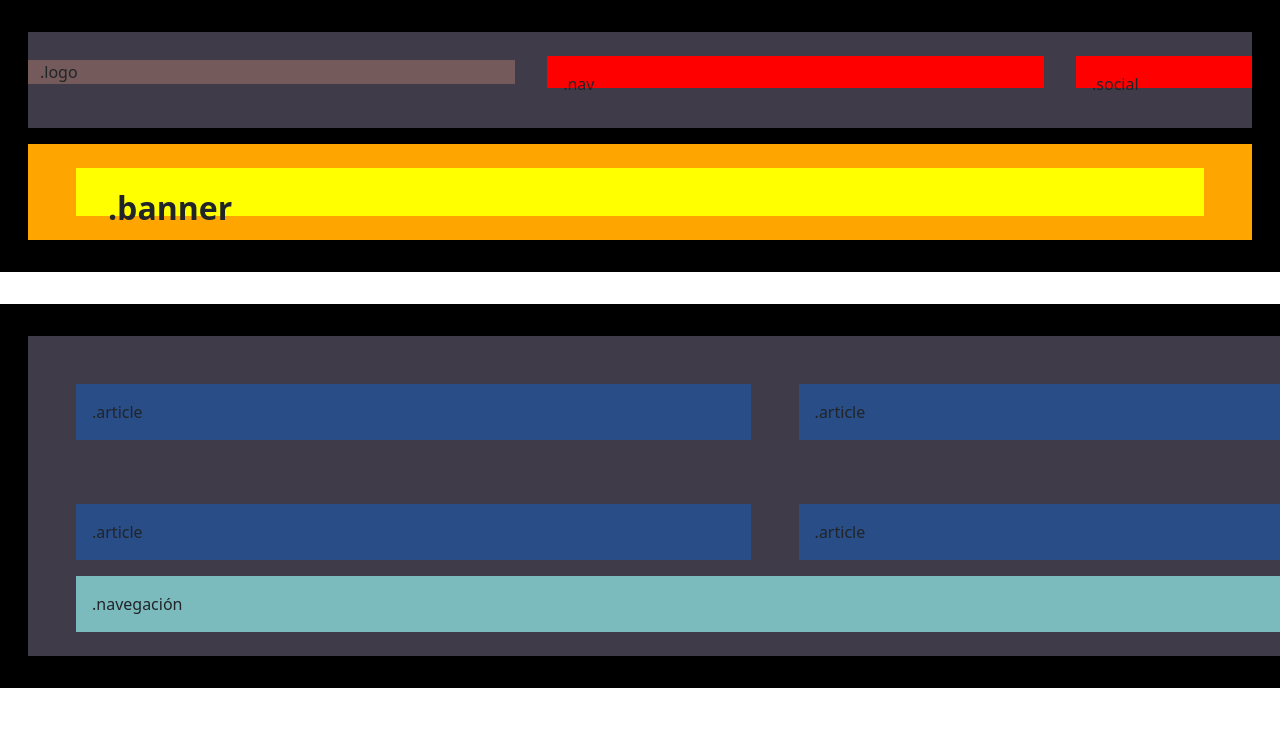
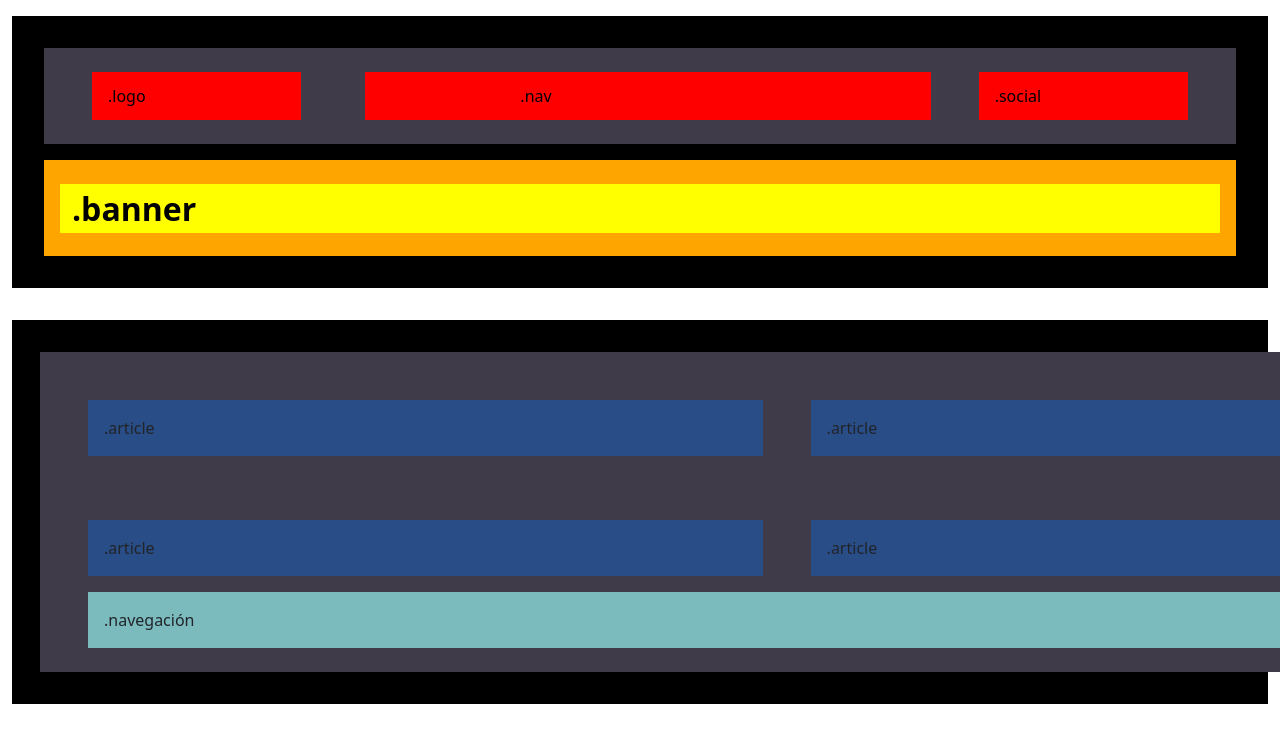
Before and after one commit to Orealba/It-Academy-ejercicio-1-curso-puente, a plain HTML site: page index.html in a window 1280 px wide. Shown: the top 742 px of the page. Drawn offline with nearby package versions, Linux system fonts and the light colour scheme.

Commit message:
cambios css

```diff
--- a/index.css
+++ b/index.css
@@ -1,37 +1,50 @@
-.header-container {
+.header-ejercicio {
   max-width: 100%;
   height: 100%;
   background-color: black;
   padding: 1rem;
+  margin-top: 1rem;
 }
 .header-primerosRectangulo {
   align-items: center;
-  justify-content: center;
+
   display: flex;
   height: 6rem;
   background-color: rgb(64, 59, 73);
   margin: 1rem;
 }
 .header-primerosCuadros-logo {
-  background-color: rgb(116, 90, 90);
+  background-color: red;
+  width: 25rem;
+  height: 3rem;
+  margin-left: 3rem;
+  margin-right: 2rem;
+  padding-left: 1rem;
+  text-align: start;
+  border: 0;
+}
+.header-primerosCuadros-logo:hover {
+  background-color: rgb(255, 46, 213);
+  transform: scale(1.2);
 }
 .header-primerosCuadros-nav {
   background-color: red;
   width: 55rem;
-  height: 2rem;
+  height: 3rem;
   margin-left: 2rem;
   padding-right: 15rem;
   padding-left: 1rem;
-  padding-top: 1rem;
+  border: 0;
 }
 .header-primerosCuadros-social {
   background-color: red;
-  width: 5rem;
-  height: 2rem;
-  margin-left: 2rem;
-  padding-right: 10rem;
+  width: 25rem;
+  height: 3rem;
+  margin-left: 3rem;
+  margin-right: 3rem;
   padding-left: 1rem;
-  padding-top: 1rem;
+  text-align: start;
+  border: 0;
 }
 
 .header-segundoRectangulo {
@@ -44,16 +57,16 @@
 }
 .header-primerosCuadros-banner {
   background-color: yellow;
-  height: 2rem;
-
+  height: 1rem;
+  width: 100%;
+  text-align: start;
+  margin-top: 0.5rem;
+  margin-bottom: 2rem;
   margin-left: 2rem;
-  margin-right: 2rem;
-  margin-top: 0.5rem;
-
-  padding-left: 2rem;
-  padding-top: 1rem;
-  padding-bottom: 2rem;
+  padding-left: 1rem;
+  padding-bottom: 3rem;
   font-size: 2rem;
+  border: 0;
 }
 
 .body-container {
@@ -108,3 +121,4 @@
   margin: 2rem;
   padding: 1rem;
 }
+/*Media query*/
--- a/index.html
+++ b/index.html
@@ -12,18 +12,23 @@
     <link
       href="https://cdn.jsdelivr.net/npm/bootstrap@5.3.0/dist/css/bootstrap.min.css"
       rel="stylesheet" />
-    <div class="header-container container-fluid">
+    <div class="container-fluid">
+      <div class="header-ejercicio">
         <div class="header-primerosRectangulo">
-        <p class="header-primerosCuadros-logo container-fluid">.logo</p>
-        <p class="header-primerosCuadros-nav">.nav</p>
-        <p class="header-primerosCuadros-social">.social</p>
+          <button class="header-primerosCuadros-logo">.logo</button>
+          <button class="header-primerosCuadros-nav">.nav</button>
+          <button class="header-primerosCuadros-social">.social</button>
         </div>
         <div class="header-segundoRectangulo">
-        <p class="header-primerosCuadros-banner"><strong>.banner </strong></p>
+          <button class="header-primerosCuadros-banner container-fluid">
+            <strong>.banner </strong>
+          </button>
+        </div>
       </div>
     </div>
   </head>
   <body>
+    <div class="container-fluid">
       <div class="body-container container-fluid">
         <div class="body-rectangulo-gris">
           <div class="body-rectangulos-azules">
@@ -41,6 +46,8 @@
           <p class="body-rectangulo-rojo-publi-amarillos">.publicidad</p>
         </div>
       </div>
+    </div>
+
     <script src="https://cdn.jsdelivr.net/npm/bootstrap@5.3.0/dist/js/bootstrap.bundle.min.js"></script>
   </body>
 </html>
```
Lines whose indentation alone changed are shown as unchanged.
